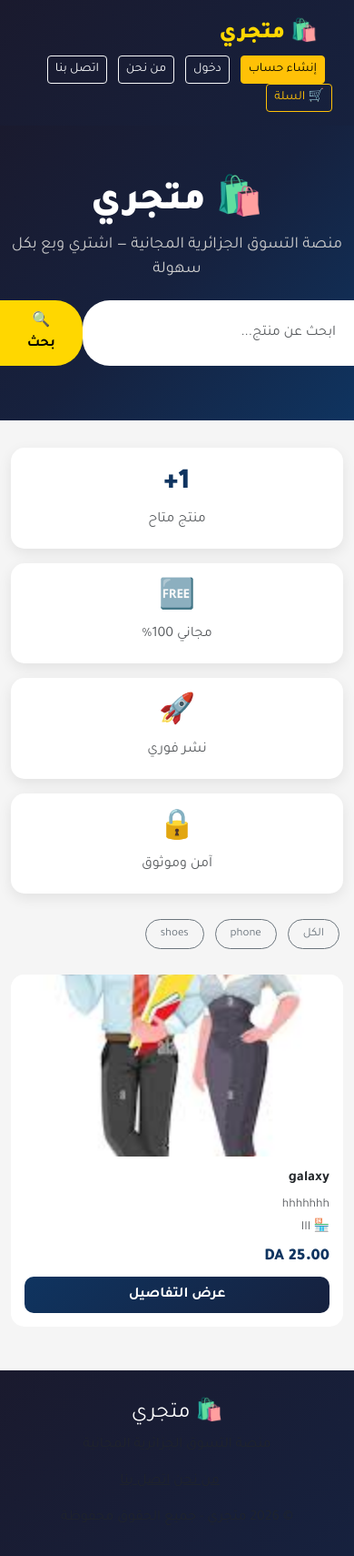
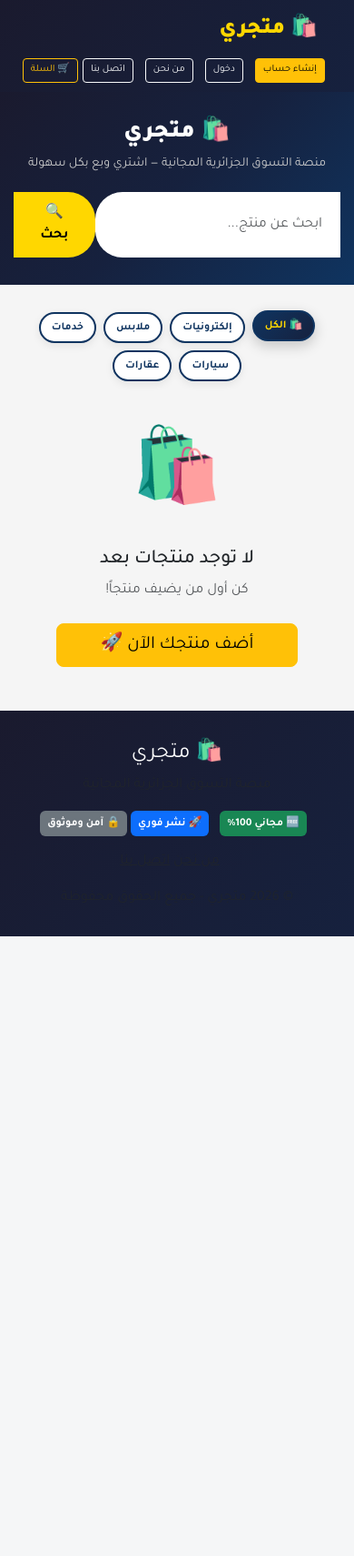
Before and after one commit to hanimca16-sudo/mystore, a Django app: page / in a window 390 px wide. Shown: the whole page at 91% size. After the commit the page ends 1029 px from the top, so only its background shows below. Run offline with Django 5.2, Linux system fonts and the light colour scheme; data comes from the database, SQL or seed files in the repository; data that the repository does not hold is empty.

Commit message:
mobile responsive and reviews

```diff
--- a/store/models.py
+++ b/store/models.py
@@ -18,9 +18,9 @@
 
 class Product(models.Model):
     SHIPPING_CHOICES = [
-        ('available',       'شحن متوفر'),
-        ('local',           'شحن جزئي'),
-        ('not_available',   'شحن غير متوفر'),
+        ('available',     'شحن متوفر'),
+        ('local',         'شحن جزئي'),
+        ('not_available', 'شحن غير متوفر'),
     ]
     seller      = models.ForeignKey(Seller, on_delete=models.CASCADE)
     title       = models.CharField(max_length=200)
@@ -37,17 +37,24 @@
     def __str__(self):
         return self.title
 
-
 class Order(models.Model):
     STATUS_CHOICES = [
-        ('pending', 'قيد الانتظار'),
-        ('paid',    'مدفوع'),
-        ('shipped', 'تم الشحن'),
+        ('pending',   'قيد الانتظار'),
+        ('confirmed', 'تم التأكيد'),
+        ('shipped',   'تم الشحن'),
+        ('delivered', 'تم التسليم'),
+        ('cancelled', 'ملغي'),
     ]
-    seller     = models.ForeignKey(Seller, on_delete=models.CASCADE, null=True, blank=True)
+    user       = models.ForeignKey(User, on_delete=models.CASCADE, null=True, blank=True)
     created_at = models.DateTimeField(auto_now_add=True)
     status     = models.CharField(max_length=20, choices=STATUS_CHOICES, default='pending')
     total      = models.DecimalField(max_digits=10, decimal_places=2, default=0)
+    wilaya     = models.CharField(max_length=100, blank=True)
+    commune    = models.CharField(max_length=100, blank=True)
+    phone      = models.CharField(max_length=20, blank=True)
+
+    def __str__(self):
+        return f'طلب {self.pk} - {self.user}'
 
 class OrderItem(models.Model):
     order    = models.ForeignKey(Order, related_name='items', on_delete=models.CASCADE)
@@ -74,3 +81,16 @@
 
     def __str__(self):
         return self.user.username
+
+class Review(models.Model):
+    product    = models.ForeignKey(Product, related_name='reviews', on_delete=models.CASCADE)
+    user       = models.ForeignKey(User, on_delete=models.CASCADE)
+    rating     = models.IntegerField(default=5)
+    comment    = models.TextField(blank=True)
+    created_at = models.DateTimeField(auto_now_add=True)
+
+    class Meta:
+        unique_together = ('product', 'user')
+
+    def __str__(self):
+        return f'{self.user} - {self.product} - {self.rating}⭐'
--- a/store/templates/store/product_list.html
+++ b/store/templates/store/product_list.html
@@ -2,10 +2,30 @@
 <html lang="ar" dir="rtl">
 <head>
   <meta charset="UTF-8">
+  <meta name="viewport" content="width=device-width, initial-scale=1.0">
   <title>متجري</title>
   <link href="https://cdn.jsdelivr.net/npm/bootstrap@5.3.0/dist/css/bootstrap.min.css" rel="stylesheet">
   <link href="https://fonts.googleapis.com/css2?family=Tajawal:wght@400;500;700;900&display=swap" rel="stylesheet">
   <style>
+    .category-pill {
+  background: white;
+  color: #0f3460;
+  border: 2px solid #0f3460;
+  border-radius: 30px;
+  padding: 8px 20px;
+  font-size: 14px;
+  font-weight: 700;
+  text-decoration: none;
+  transition: all 0.3s;
+  box-shadow: 0 3px 10px rgba(0,0,0,0.08);
+}
+.category-pill:hover, .category-pill.active {
+  background: linear-gradient(135deg, #0f3460, #16213e);
+  color: #FFD700;
+  border-color: #0f3460;
+  transform: translateY(-2px);
+  box-shadow: 0 5px 15px rgba(0,0,0,0.2);
+}
     * { font-family: 'Tajawal', sans-serif; }
     body { background: #f5f5f5; }
     .navbar { background: linear-gradient(135deg, #1a1a2e, #16213e) !important; padding: 15px 30px; }
@@ -33,6 +53,17 @@
     footer { background: linear-gradient(135deg, #1a1a2e, #16213e); color: white; padding: 30px 0; margin-top: 50px; }
     .stats { background: white; border-radius: 15px; padding: 20px; text-align: center; box-shadow: 0 5px 15px rgba(0,0,0,0.08); }
     .stats h3 { font-size: 32px; font-weight: 900; color: #0f3460; }
+    @media (max-width: 768px) {
+  .navbar { padding: 10px 15px; flex-wrap: wrap; gap: 8px; }
+  .navbar div { display: flex; flex-wrap: wrap; gap: 5px; justify-content: center; }
+  .navbar .btn { font-size: 11px; padding: 4px 8px; }
+  .hero { padding: 30px 15px; }
+  .hero h1 { font-size: 26px; }
+  .hero p { font-size: 14px; }
+  .col-md-3 { width: 50% !important; }
+  .category-pill { font-size: 12px; padding: 6px 12px; }
+  .price-tag { font-size: 15px; }
+}
   </style>
 </head>
 <body>
@@ -72,37 +103,11 @@
 </div>
 
 <div class="container">
-  <div class="row g-3 mb-4">
-    <div class="col-md-3">
-      <div class="stats">
-        <h3>{{ products.count }}+</h3>
-        <p class="text-muted mb-0">منتج متاح</p>
-      </div>
-    </div>
-    <div class="col-md-3">
-      <div class="stats">
-        <h3>🆓</h3>
-        <p class="text-muted mb-0">مجاني 100%</p>
-      </div>
-    </div>
-    <div class="col-md-3">
-      <div class="stats">
-        <h3>🚀</h3>
-        <p class="text-muted mb-0">نشر فوري</p>
-      </div>
-    </div>
-    <div class="col-md-3">
-      <div class="stats">
-        <h3>🔒</h3>
-        <p class="text-muted mb-0">آمن وموثوق</p>
-      </div>
-    </div>
-  </div>
 
-  <div class="mb-4">
-    <a href="/" class="btn btn-outline-secondary category-btn">الكل</a>
+  <div class="mb-4 d-flex flex-wrap gap-2 justify-content-center">
+    <a href="/" class="category-pill {% if not request.GET.category %}active{% endif %}">🛍️ الكل</a>
     {% for category in categories %}
-      <a href="?category={{ category.name }}" class="btn btn-outline-secondary category-btn">{{ category.name }}</a>
+      <a href="?category={{ category.name }}" class="category-pill {% if request.GET.category == category.name %}active{% endif %}">{{ category.name }}</a>
     {% endfor %}
   </div>
 
@@ -117,7 +122,15 @@
         {% endif %}
         <div class="card-body">
           <h6 class="card-title fw-bold">{{ product.title }}</h6>
-          <p class="text-muted small mb-1">{{ product.description|truncatewords:8 }}</p>
+<div class="d-flex align-items-center mb-1">
+  <span style="color:#FFD700; font-size:13px;">
+    {% with avg=product.reviews.all %}
+    ⭐ {{ avg|length }}
+    {% endwith %}
+  </span>
+  <span class="text-muted small ms-1">({{ product.reviews.count }} تقييم)</span>
+</div>
+<p class="text-muted small mb-1">{{ product.description|truncatewords:8 }}</p>
           <p class="text-muted small mb-2">🏪 {{ product.seller.shop_name }}</p>
           {% if product.wilaya %}
           <p class="text-muted small mb-2">📍 {{ product.wilaya }}</p>
@@ -151,6 +164,11 @@
   <div class="container">
     <p class="mb-1" style="font-size:24px;">🛍️ متجري</p>
     <p class="text-muted">منصة التسوق الجزائرية المجانية</p>
+    <div class="mt-2 mb-3">
+      <span class="badge bg-success me-2 p-2">🆓 مجاني 100%</span>
+      <span class="badge bg-primary me-2 p-2">🚀 نشر فوري</span>
+      <span class="badge bg-secondary p-2">🔒 آمن وموثوق</span>
+    </div>
     <div class="mt-2">
       <a href="/about/" class="text-muted me-3">من نحن</a>
       <a href="/contact/" class="text-muted">اتصل بنا</a>
--- a/store/urls.py
+++ b/store/urls.py
@@ -15,4 +15,4 @@
     path('message/<int:pk>/',       views.send_message,    name='send_message'),
     path('inbox/',                  views.inbox,           name='inbox'),
     path('profile/', views.profile, name='profile'),path('reply/<int:pk>/', views.reply_message, name='reply_message'),path('about/',   views.about,   name='about'),
-    path('contact/', views.contact, name='contact'),]
+    path('contact/', views.contact, name='contact'),path('order-success/', views.order_success, name='order_success'),]
--- a/store/views.py
+++ b/store/views.py
@@ -2,7 +2,8 @@
 from django.contrib.auth.decorators import login_required
 from django.contrib.auth import login, authenticate
 from django.contrib.auth.models import User
-from .models import Product, Category, Order, OrderItem, Seller, Message, Profile
+from django.db import models
+from .models import Product, Category, Order, OrderItem, Seller, Message, Profile, Review
 
 def product_list(request):
     products   = Product.objects.filter(stock__gt=0)
@@ -22,7 +23,28 @@
 
 def product_detail(request, pk):
     product = get_object_or_404(Product, pk=pk)
-    return render(request, 'store/product_detail.html', {'product': product})
+    reviews = product.reviews.all()
+    avg_rating = reviews.aggregate(models.Avg('rating'))['rating__avg'] or 0
+    user_review = None
+    if request.user.is_authenticated:
+        user_review = reviews.filter(user=request.user).first()
+
+    if request.method == 'POST' and request.user.is_authenticated:
+        rating  = int(request.POST.get('rating', 5))
+        comment = request.POST.get('comment', '')
+        Review.objects.update_or_create(
+            product=product,
+            user=request.user,
+            defaults={'rating': rating, 'comment': comment}
+        )
+        return redirect('product_detail', pk=pk)
+
+    return render(request, 'store/product_detail.html', {
+        'product':     product,
+        'reviews':     reviews,
+        'avg_rating':  round(avg_rating, 1),
+        'user_review': user_review,
+    })
 
 def add_to_cart(request, pk):
     cart = request.session.get('cart', {})
@@ -44,16 +66,22 @@
     total    = sum(p.price * cart[str(p.pk)] for p in products)
 
     if request.method == 'POST':
-        order = Order.objects.create(user=request.user, total=total)
+        order = Order.objects.create(
+            user=request.user,
+            total=total,
+            wilaya=request.POST.get('wilaya', ''),
+            commune=request.POST.get('commune', ''),
+            phone=request.POST.get('phone', ''),
+        )
         for product in products:
             OrderItem.objects.create(
                 order=order, product=product,
                 quantity=cart[str(product.pk)], price=product.price
             )
         request.session['cart'] = {}
-        return redirect('product_list')
+        return redirect('order_success')
 
-    return render(request, 'store/checkout.html', {'total': total})
+    return render(request, 'store/checkout.html', {'total': total, 'products': products})
 
 def register(request):
     error = ''
@@ -191,3 +219,7 @@
 
 def contact(request):
     return render(request, 'store/contact.html')
+
+@login_required
+def order_success(request):
+    return render(request, 'store/order_success.html')
```
Also changed, not shown: store/templates/store/checkout.html (+51 -14 lines), store/templates/store/order_success.html (added, +38 -0 lines), store/templates/store/product_detail.html (+66 -14 lines), db.sqlite3, store/migrations/0006_review.py (added), store/migrations/0007_remove_order_seller_order_commune_order_phone_and_more.py (added).
